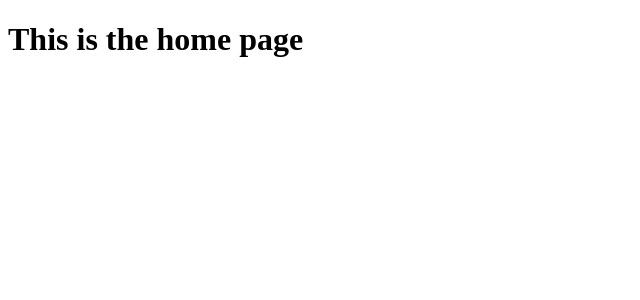
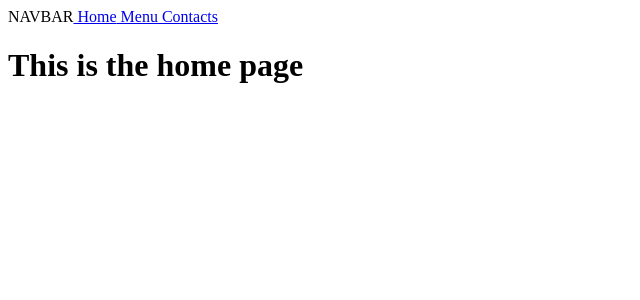
Before and after one commit to Lara5595/ReactPractice-yt, a React (Create React App) app: page / in a window 1280 px wide. Shown: the top 300 px of the page, without its empty margins (0-640 px from the left). Built offline with nearby package versions, Linux system fonts and the light colour scheme.

Commit message:
created mini nav

```diff
--- a/src/App.js
+++ b/src/App.js
@@ -9,7 +9,7 @@ import './App.css';
 // import { User } from "./User"
 // import Planets from './Planets';
 // import {Planets} from './Planets'
-import {BrowserRouter as Router, Routes, Route } from "react-router-dom"
+import {BrowserRouter as Router, Routes, Route, Link } from "react-router-dom"
 import { Home } from './pages/Home';
 import { Menu } from './pages/Menu';
 import { Contacts } from './pages/Contacts';
@@ -22,11 +22,18 @@ function App() {
 
   return (
     <Router>
+      <div>NAVBAR
+        <Link to="/"> Home</Link>
+        <Link to="/menu"> Menu</Link>
+        <Link to="/contact"> Contacts</Link>
+      </div>
     <Routes>
 
-        <Route exact path="/" element={<Home />} />
-        <Route exact path="/menu" element={<Menu />} />
-        <Route exact path="/contact" element={<Contacts />} />
+        <Route path="/" element={<Home />} />
+        <Route path="/menu" element={<Menu />} />
+        <Route path="/contact" element={<Contacts />} />
+        {/* The path with the asterisk is for errors you can make a page or just pass a h1 */}
+        <Route path="*" element= {<h1>PAGE NOT FOUND</h1>} />
 
     </Routes>
 </Router>
```
